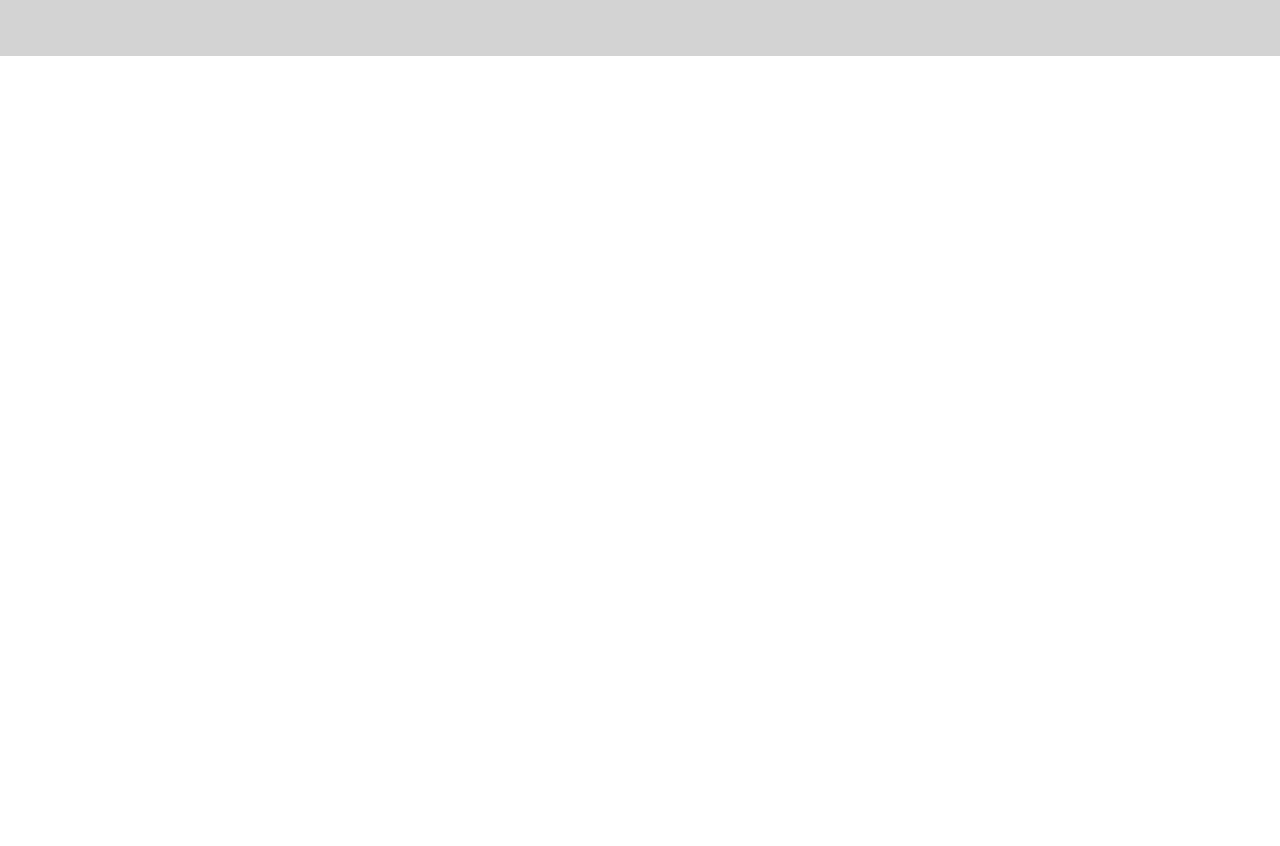
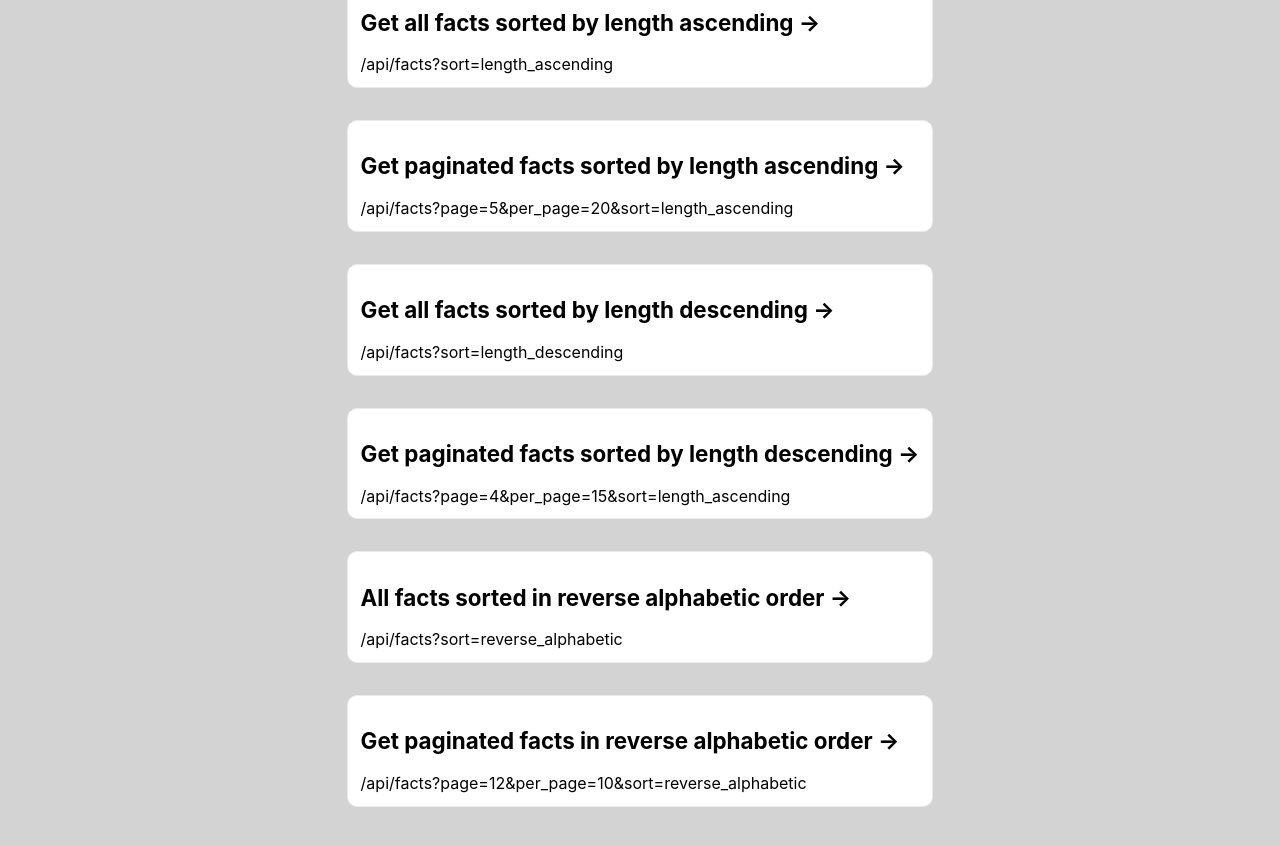
Before and after one commit to mbalabanov/catfacts-challenge, a Next.js app: page / in a window 1280 px wide. Shown: the part 1060-1906 px from the top of the page. Before the commit the page ends 1116 px from the top, so only its background shows below. Built offline with nearby package versions, Linux system fonts and the light colour scheme.

Commit message:
Adds reverse alphabetic order and length descending, tweaks styles

```diff
--- a/pages/api/facts.ts
+++ b/pages/api/facts.ts
@@ -45,8 +45,12 @@ const addIDToFactsData = (
   return factsDataWithID;
 };
 
-const sortData = (criteria: string, data: any[]) => {
+const sortDataAscending = (criteria: string, data: any[]) => {
   return data.sort((a, b) => (a[criteria] > b[criteria] ? 1 : -1));
+};
+
+const sortDataDescending = (criteria: string, data: any[]) => {
+  return data.sort((a, b) => (a[criteria] < b[criteria] ? 1 : -1));
 };
 
 export default async function handler(
@@ -68,11 +72,19 @@ export default async function handler(
   let factsDataWithIDs = await addIDToFactsData(page, per_page, allFactsData);
 
   if (sort === "alphabetic") {
-    factsDataWithIDs = sortData("fact", factsDataWithIDs);
+    factsDataWithIDs = sortDataAscending("fact", factsDataWithIDs);
   }
 
   if (sort === "length_ascending") {
-    factsDataWithIDs = sortData("length", factsDataWithIDs);
+    factsDataWithIDs = sortDataAscending("length", factsDataWithIDs);
+  }
+
+  if (sort === "length_descending") {
+    factsDataWithIDs = sortDataDescending("length", factsDataWithIDs);
+  }
+
+  if (sort === "reverse_alphabetic") {
+    factsDataWithIDs = sortDataDescending("fact", factsDataWithIDs);
   }
 
   res.status(200).json(factsDataWithIDs);
--- a/pages/index.tsx
+++ b/pages/index.tsx
@@ -29,6 +29,13 @@ const Home: NextPage = () => {
             </p>
           </a>
 
+          <a href="/api/facts?page=2&per_page=5" target="_blank" className={styles.card}>
+            <h2>Get paginated facts &rarr;</h2>
+            <p>
+              /api/facts?page=2&per_page=5
+            </p>
+          </a>
+
           <a href="/api/facts?sort=alphabetic" target="_blank" className={styles.card}>
             <h2>All facts sorted alphabetically &rarr;</h2>
             <p>
@@ -36,22 +43,15 @@ const Home: NextPage = () => {
             </p>
           </a>
 
-          <a href="/api/facts?page=2&per_page=5" target="_blank" className={styles.card}>
-            <h2>Get paginated facts &rarr;</h2>
-            <p>
-              /api/facts?page=2<br/>&per_page=5
-            </p>
-          </a>
-
           <a href="/api/facts?page=12&per_page=10&sort=alphabetic" target="_blank" className={styles.card}>
             <h2>Get paginated facts with alphabetic sorting &rarr;</h2>
             <p>
-              /api/facts?page=12<br/>&per_page=10&sort=alphabetic
+              /api/facts?page=12&per_page=10&sort=alphabetic
             </p>
           </a>
 
           <a href="/api/fact/10" target="_blank" className={styles.card}>
-            <h2>Get single<br/>fact by ID &rarr;</h2>
+            <h2>Get single fact by ID &rarr;</h2>
             <p>
               /api/fact/10
             </p>
@@ -67,7 +67,35 @@ const Home: NextPage = () => {
           <a href="/api/facts?page=5&per_page=20&sort=length_ascending" target="_blank" className={styles.card}>
             <h2>Get paginated facts sorted by length ascending &rarr;</h2>
             <p>
-              /api/facts?page=5&per_page=20<br/>&sort=length_ascending
+              /api/facts?page=5&per_page=20&sort=length_ascending
+            </p>
+          </a>
+
+          <a href="/api/facts?sort=length_descending" target="_blank" className={styles.card}>
+            <h2>Get all facts sorted by length descending &rarr;</h2>
+            <p>
+              /api/facts?sort=length_descending
+            </p>
+          </a>
+
+          <a href="/api/facts?page=4&per_page=15&sort=length_descending" target="_blank" className={styles.card}>
+            <h2>Get paginated facts sorted by length descending &rarr;</h2>
+            <p>
+              /api/facts?page=4&per_page=15&sort=length_ascending
+            </p>
+          </a>
+
+          <a href="/api/facts?sort=reverse_alphabetic" target="_blank" className={styles.card}>
+            <h2>All facts sorted in reverse alphabetic order &rarr;</h2>
+            <p>
+              /api/facts?sort=reverse_alphabetic
+            </p>
+          </a>
+
+          <a href="/api/facts?page=12&per_page=10&sort=reverse_alphabetic" target="_blank" className={styles.card}>
+            <h2>Get paginated facts in reverse alphabetic order &rarr;</h2>
+            <p>
+              /api/facts?page=12&per_page=10&sort=reverse_alphabetic
             </p>
           </a>
 
--- a/styles/Home.module.css
+++ b/styles/Home.module.css
@@ -42,10 +42,7 @@
 }
 
 .grid {
-  display: flex;
-  align-items: center;
-  justify-content: center;
-  flex-wrap: wrap;
+  display: grid;
   max-width: 800px;
 }
 
@@ -58,7 +55,7 @@
   border: 1px solid #eaeaea;
   border-radius: 10px;
   transition: color 0.15s ease, border-color 0.15s ease;
-  max-width: 300px;
+  max-width: 600px;
   background-color: white;
 }
 
```
Also changed, not shown: 1 other file (tests, documents, lock files or other folders).
